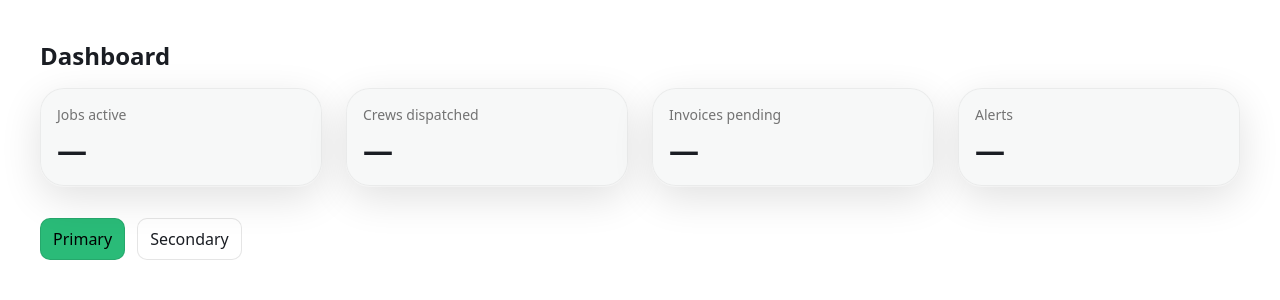
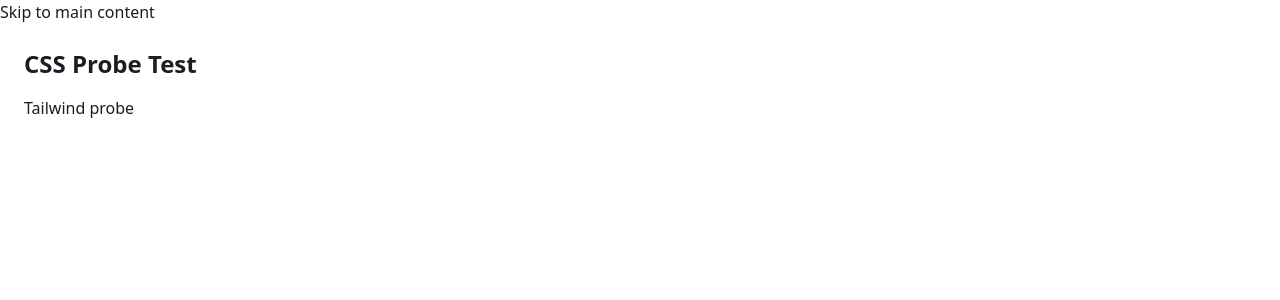
Before and after one commit to Killswit3h/my-calendar, a Next.js app: page / in a window 1280 px wide. Shown: the top 300 px of the page. Built offline with nearby package versions, Linux system fonts and the light colour scheme.

Commit message:
feat(style): minimal tailwind v4 CSS
- Replace probe CSS with minimal v4 configuration
- Add theme tokens for colors, radius, and fonts
- Implement glass card and button utilities
- Add proper focus rings for accessibility
- Confirm Tailwind v4 is working correctly

```diff
--- a/src/app/globals.css
+++ b/src/app/globals.css
@@ -1,6 +1,5 @@
 @import "tailwindcss";
 
-/* Theme tokens */
 @theme {
   --font-sans: ui-sans-serif, system-ui, -apple-system, "Inter", "Segoe UI", Roboto, "Helvetica Neue", Arial, "Noto Sans", "Apple Color Emoji", "Segoe UI Emoji", "Segoe UI Symbol";
   --radius-xs: 6px;
@@ -27,27 +26,6 @@
   font-family: var(--font-sans);
 }
 
-/* Skip to content link */
-.skip-link {
-  position: absolute;
-  left: -10000px;
-  top: auto;
-  width: 1px;
-  height: 1px;
-  overflow: hidden;
-}
-
-.skip-link:focus {
-  position: absolute;
-  top: 16px;
-  left: 16px;
-  z-index: 50;
-  padding: 8px 16px;
-  background: hsl(var(--color-accent));
-  color: black;
-  border-radius: var(--radius-sm);
-}
-
 /* Glass card + button utilities */
 .card {
   @apply rounded-[var(--radius-xl)] border border-black/5 bg-[hsl(var(--color-card)/0.7)] backdrop-blur-xl shadow-[0_1px_0_rgba(255,255,255,.4),0_12px_40px_rgba(0,0,0,.12)];
--- a/src/app/page.tsx
+++ b/src/app/page.tsx
@@ -1,21 +1,8 @@
 export default function Page() {
   return (
-    <main className="p-6 md:p-10">
-      <h1 className="text-2xl font-semibold mb-4">Dashboard</h1>
-
-      <div className="grid grid-cols-1 sm:grid-cols-2 xl:grid-cols-4 gap-6">
-        {["Jobs active","Crews dispatched","Invoices pending","Alerts"].map((t,i)=>(
-          <div key={i} className="card p-4">
-            <div className="text-sm text-neutral-500">{t}</div>
-            <div className="mt-2 text-3xl font-bold">—</div>
-          </div>
-        ))}
-      </div>
-
-      <div className="mt-8 flex gap-3">
-        <button className="btn btn-primary">Primary</button>
-        <button className="btn">Secondary</button>
-      </div>
+    <main className="p-6">
+      <h1 className="text-2xl font-bold mb-4">CSS Probe Test</h1>
+      <div className="test">Tailwind probe</div>
     </main>
   );
 }
```
